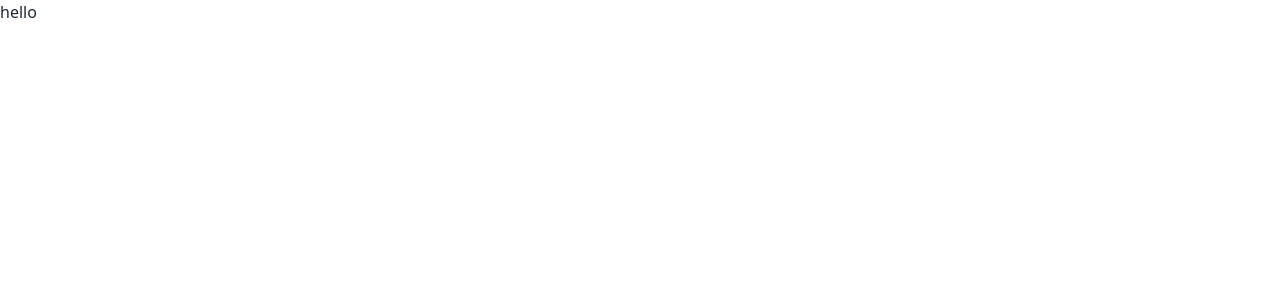
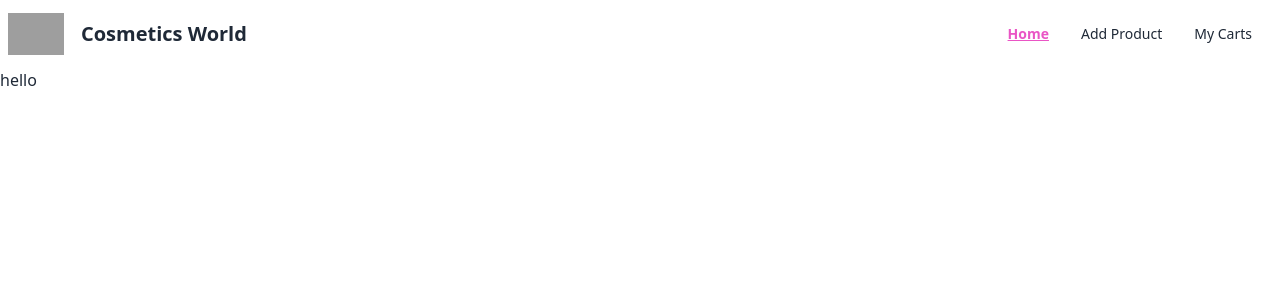
Before and after one commit to husnamahbub/Cosmetics-World-Client-SIde, a React (Vite) app: page / in a window 1280 px wide. Shown: the top 300 px of the page. Built offline with nearby package versions, Linux system fonts and the light colour scheme; grey boxes are pictures that could not be loaded.

Commit message:
The work of making Navbar is over

```diff
--- /dev/null
+++ b/src/Pages/AddProducts/AddProducts.jsx
@@ -0,0 +1,10 @@
+
+const AddProducts = () => {
+    return (
+        <div>
+           <h1>Add Products</h1>
+        </div>
+    );
+};
+
+export default AddProducts;
--- a/src/Pages/Home/Home.jsx
+++ b/src/Pages/Home/Home.jsx
@@ -1,7 +1,9 @@
+import Navbar from "../Shared/Navbar/Navbar";
 
 const Home = () => {
     return (
         <div>
+            <Navbar></Navbar>
             <h1>hello</h1>
         </div>
     );
--- /dev/null
+++ b/src/Pages/MyCart/MyCart.jsx
@@ -0,0 +1,10 @@
+
+const MyCart = () => {
+    return (
+        <div>
+         <h1>My Cart</h1>
+        </div>
+    );
+};
+
+export default MyCart;
--- /dev/null
+++ b/src/Pages/Shared/Navbar/Navbar.jsx
@@ -0,0 +1,48 @@
+import { NavLink } from "react-router-dom";
+
+
+const Navbar = () => {
+    const navLinkStyle = ({ isActive }) => ({
+        fontWeight: isActive ? "bold" : "",
+        backgroundColor: isActive ? "white" : "",
+        color: isActive ? "#ea55c5" : "",
+        textDecorationLine: isActive ? "underline" : "",
+      });
+
+      const navLinks = (
+        <>
+          <li><NavLink style={navLinkStyle} to="/">Home</NavLink></li>
+          <li><NavLink style={navLinkStyle} to="/addProducts">Add Product</NavLink></li>
+          <li><NavLink style={navLinkStyle} to="/myCarts">My Carts</NavLink></li>
+
+        </>
+      );
+    return (
+        <div>
+<div className="navbar bg-base-100">
+  <div className="navbar-start">
+    <div className="dropdown">
+      <label tabIndex={0} className="btn btn-ghost lg:hidden">
+        <svg xmlns="http://www.w3.org/2000/svg" className="h-5 w-5" fill="none" viewBox="0 0 24 24" stroke="currentColor"><path strokeLinecap="round" strokeLinejoin="round" strokeWidth="2" d="M4 6h16M4 12h8m-8 6h16" /></svg>
+      </label>
+      <ul tabIndex={0} className="menu menu-sm dropdown-content mt-3 z-[1] p-2 shadow bg-base-100 rounded-box w-52">
+      {navLinks}
+      </ul>
+    </div>
+    <img className="w-14" src="https://www.zarla.com/images/zarla-plumpd-1x1-2400x2400-20211026-6yq7vmhkg3hmr4r46yy3.png?crop=1:1,smart&width=250&dpr=2" alt="" />
+    <a className="btn btn-ghost normal-case text-xl">Cosmetics World</a>
+  </div>
+  <div className="navbar-center">
+
+  </div>
+  <div className="navbar-end hidden lg:flex">
+    <ul className="menu menu-horizontal px-1">
+      {navLinks}
+    </ul>
+  </div>
+</div>
+        </div>
+    );
+};
+
+export default Navbar;
```
Also changed, not shown: src/Routes/Router.jsx (+10 -0 lines).
